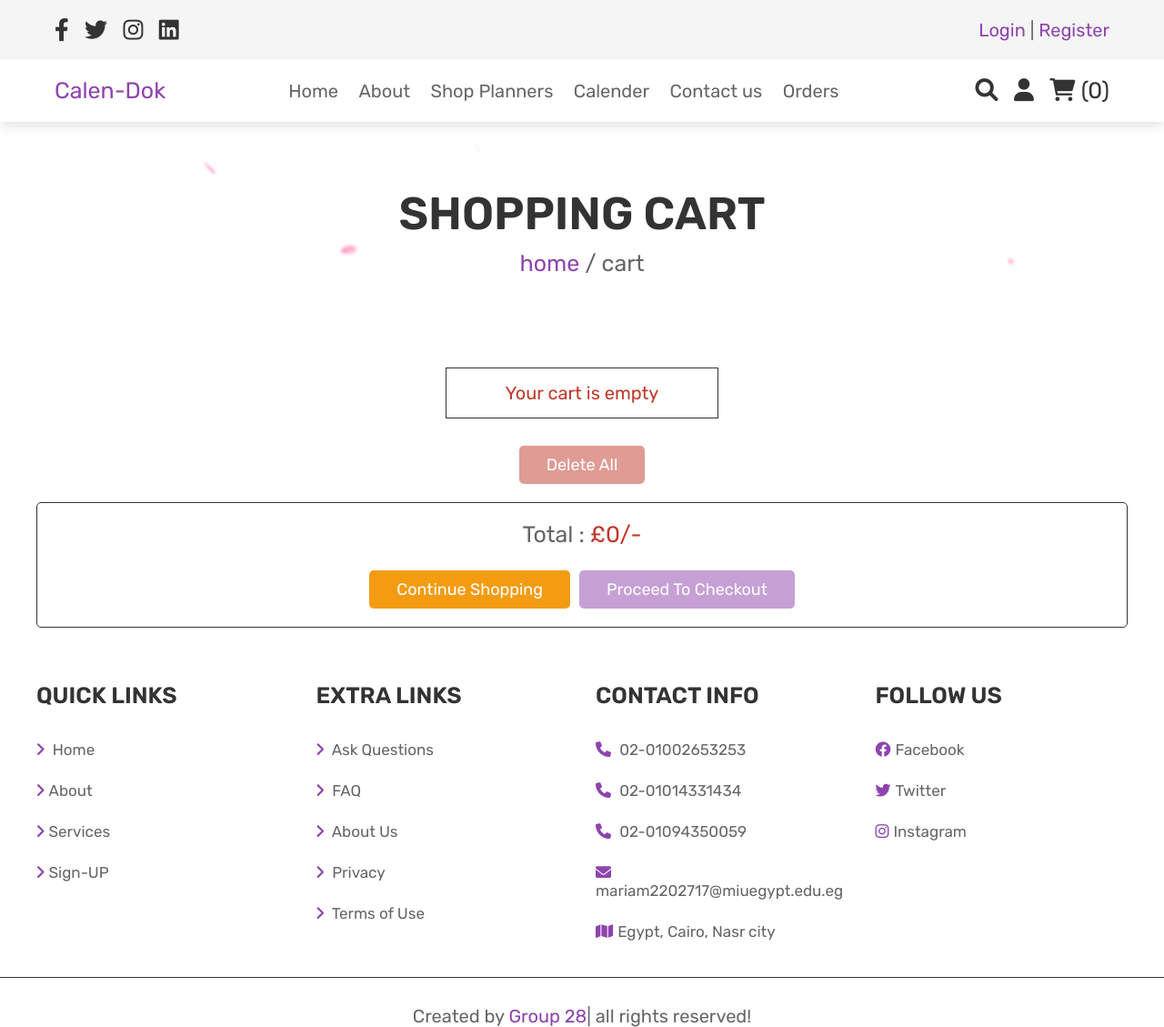
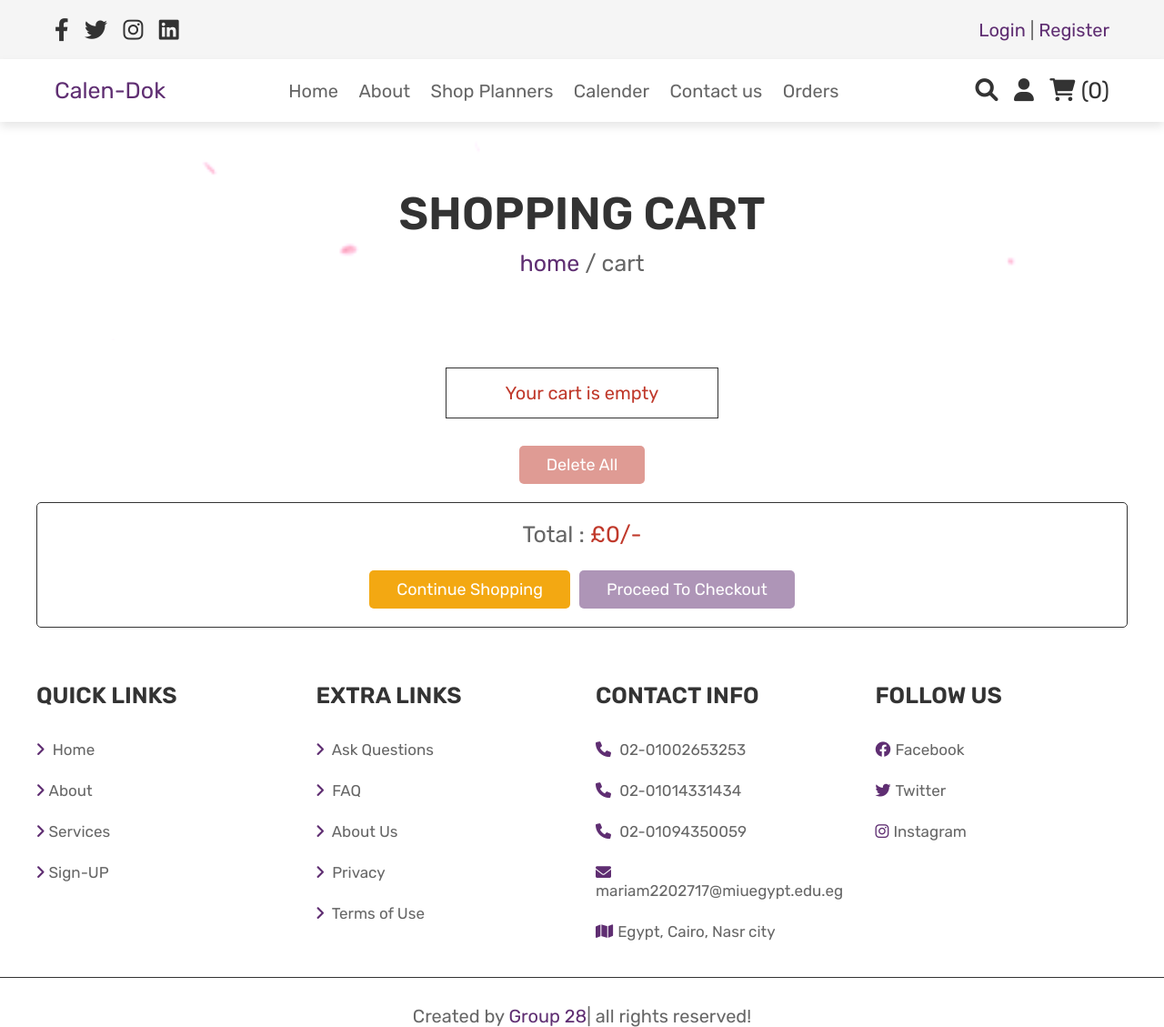
Before and after one commit to mariammhassann/SMART-CALEDNDER-, a PHP site: page /cart.php in a window 1280 px wide. Shown: the whole page at 91% size. Run offline with PHP 8.4, Linux system fonts and the light colour scheme; the visitor is signed in with stand-in values (Sample User, id 1); data that the repository does not hold is empty.

Commit message:
Update style.css

```diff
--- a/css/style.css
+++ b/css/style.css
@@ -1,9 +1,9 @@
 @import url('https://fonts.googleapis.com/css2?family=Rubik:wght@300;400;500;600&display=swap');
 
 :root{
-   --purple:#8e44ad;
+   --purple:#5f2e72;
    --red:#c0392b;
-   --orange:#f39c12;
+   --orange:#f3a812;
    --black:#333;
    --white:#fff;
    --light-color:#666;
@@ -1037,3 +1037,4 @@
    }
 
 }
+/* style.css */
```
